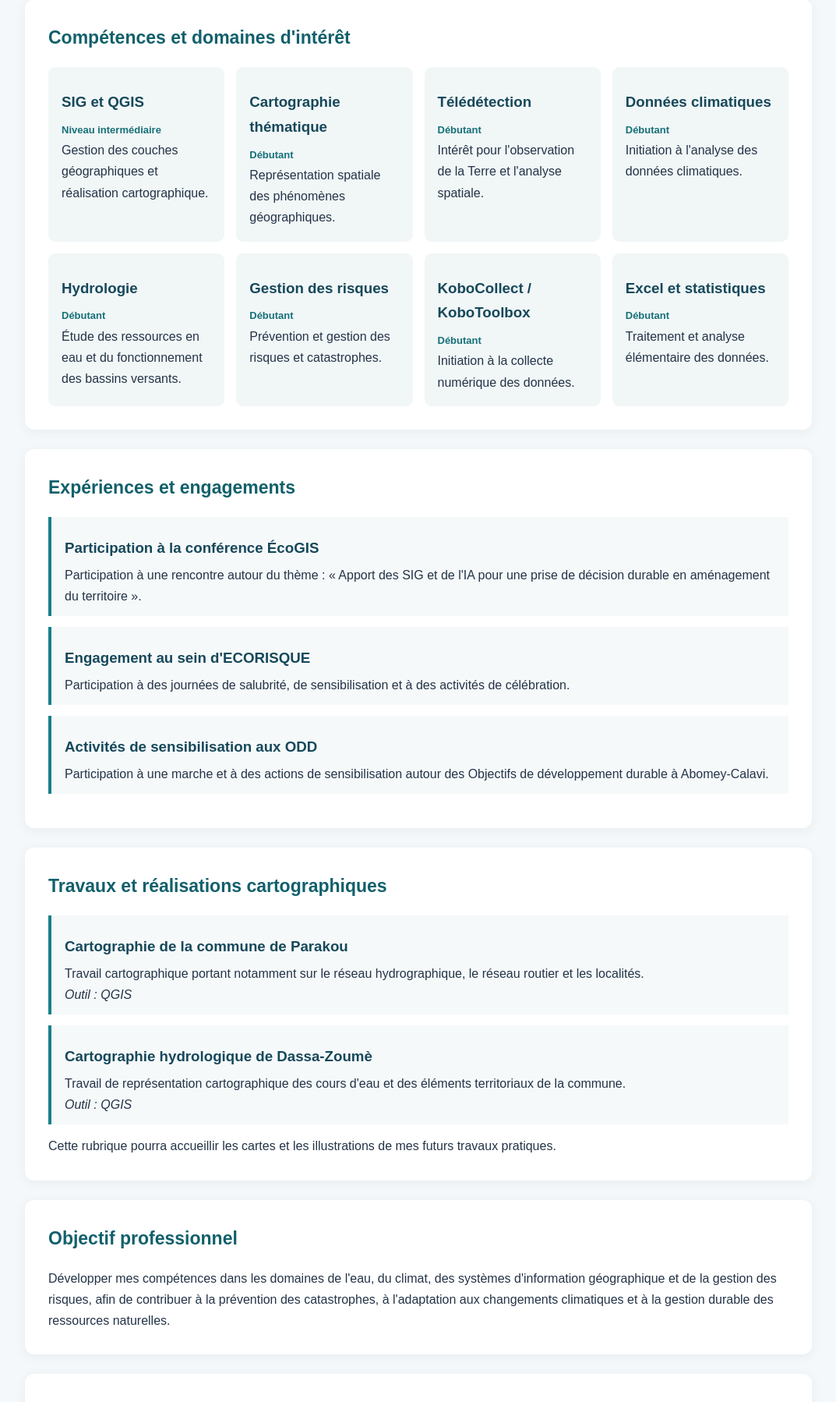
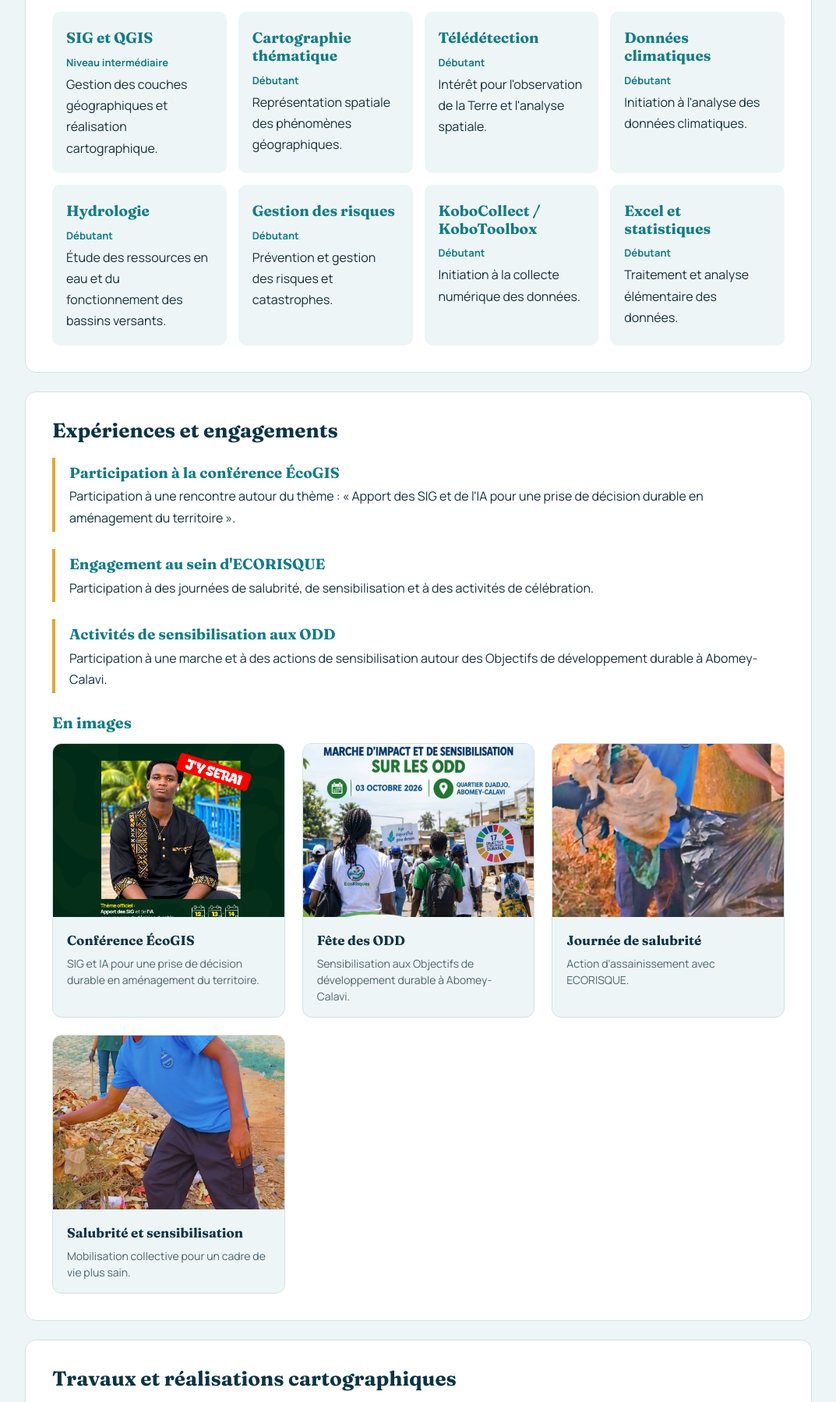
Before and after one commit to SALI-5-PROG/sali-5-prog.github.io, a plain HTML site: page index.html in a window 1280 px wide. Shown: the part 1002-2800 px from the top of the page at 78% size, without its empty margins (103-1176 px from the left). Drawn offline with Linux system fonts and the light colour scheme.

Commit message:
Revamp portfolio layout and content
Updated the portfolio layout and content, including new styles and sections for skills, experiences, and projects.

```diff
--- a/index.html
+++ b/index.html
@@ -6,32 +6,79 @@
 <meta name="description" content="Portfolio professionnel de SALIFOU Ibouraïma Okpèyèmi, étudiant en Gestion des Crises et Risques liés à l'Eau et au Climat.">
 <title>Portfolio professionnel | SALIFOU Ibouraïma</title>
 
+<link rel="preconnect" href="https://fonts.googleapis.com">
+<link rel="preconnect" href="https://fonts.gstatic.com" crossorigin>
+<link href="https://fonts.googleapis.com/css2?family=Fraunces:wght@600;700&family=Manrope:wght@400;500;700&display=swap" rel="stylesheet">
+
 <style>
+/* ===== Couleurs : modifiez-les ici pour changer tout le site ===== */
+:root{
+  --eau-profonde:#0c3446;
+  --riviere:#137c86;
+  --brume:#eef5f6;
+  --encre:#16313c;
+  --soleil:#e3a72f;
+  --blanc:#ffffff;
+  --trait:#d3e2e5;
+}
+
 *{margin:0;padding:0;box-sizing:border-box}
 html{scroll-behavior:smooth}
-body{font-family:Arial,sans-serif;background:#f5f8fa;color:#243447;line-height:1.7}
-header{background:#103b50;color:white;padding:55px 8%}
-nav{display:flex;justify-content:space-between;align-items:center;flex-wrap:wrap;gap:15px;margin-bottom:45px}
-nav strong{font-size:20px}
-nav a{color:white;text-decoration:none;margin:0 9px;font-size:14px}
-.hero{display:flex;align-items:center;gap:35px;flex-wrap:wrap}
-.avatar{width:155px;height:155px;border-radius:50%;background:#d5e7e9;color:#103b50;display:flex;align-items:center;justify-content:center;font-size:40px;font-weight:bold;border:5px solid white}
-.hero h1{font-size:clamp(27px,5vw,43px);margin-bottom:12px}
-.hero p{color:#d8e8ed}
-.tag{display:inline-block;background:#176b72;padding:7px 14px;border-radius:20px;margin-top:17px;font-size:13px}
-main{max-width:1050px;margin:auto;padding:35px 20px}
-section{background:white;padding:30px;margin-bottom:25px;border-radius:12px;box-shadow:0 3px 14px #173b5010}
-h2{color:#11606b;margin-bottom:18px;font-size:23px}
-h3{color:#16485a;margin:12px 0 5px}
-ul{padding-left:22px}
+body{font-family:"Manrope",Arial,sans-serif;background:var(--brume);color:var(--encre);line-height:1.7}
+h1,h2,h3{font-family:"Fraunces",Georgia,serif;line-height:1.2}
+img{display:block;max-width:100%}
+a:focus-visible{outline:3px solid var(--soleil);outline-offset:3px}
+
+/* ===== En-tête ===== */
+header{background:var(--eau-profonde);color:var(--blanc);padding:28px 8% 70px}
+nav{display:flex;justify-content:space-between;align-items:center;flex-wrap:wrap;gap:14px;margin-bottom:55px}
+nav strong{font-family:"Fraunces",Georgia,serif;font-size:19px}
+nav .liens{display:flex;flex-wrap:wrap;gap:6px 18px}
+nav a{color:#cfe3e8;text-decoration:none;font-size:14px;font-weight:500}
+nav a:hover{color:var(--blanc);text-decoration:underline;text-underline-offset:5px}
+
+.hero{display:flex;align-items:center;gap:45px;flex-wrap:wrap;max-width:1050px;margin:auto}
+.photo{width:190px;height:190px;border-radius:50%;object-fit:cover;border:5px solid var(--soleil);background:#d5e7e9}
+.hero h1{font-size:clamp(28px,5vw,46px);margin-bottom:12px}
+.hero p{color:#cfe3e8;max-width:560px}
+.themes{display:flex;flex-wrap:wrap;gap:8px;margin-top:20px}
+.themes span{border:1px solid #4f8795;border-radius:20px;padding:5px 14px;font-size:13px}
+
+/* ===== Contenu ===== */
+main{max-width:1050px;margin:-35px auto 0;padding:0 20px 35px}
+section{background:var(--blanc);padding:34px;margin-bottom:24px;border-radius:14px;border:1px solid var(--trait)}
+h2{color:var(--eau-profonde);margin-bottom:18px;font-size:26px}
+h3{color:var(--riviere);margin:4px 0 6px;font-size:19px}
+p+p{margin-top:10px}
+
 .grid{display:grid;grid-template-columns:repeat(auto-fit,minmax(220px,1fr));gap:15px}
-.item{background:#f1f6f7;padding:17px;border-radius:9px}
-.level{font-size:13px;color:#167078;font-weight:bold}
-.project{border-left:4px solid #17818a;padding:12px 17px;margin:14px 0;background:#f6f9fa}
-.contact a{color:#11606b;overflow-wrap:anywhere}
-footer{text-align:center;padding:25px;background:#103b50;color:white;font-size:13px}
-.button{display:inline-block;background:#16818a;color:white;padding:10px 18px;border-radius:7px;text-decoration:none;margin-top:15px}
-@media(max-width:600px){header{padding:30px 6%}nav{margin-bottom:30px}nav a{margin:0 5px}.hero{gap:20px}section{padding:22px}}
+.item{background:var(--brume);padding:18px;border-radius:10px}
+.item .niveau{display:inline-block;font-size:13px;font-weight:700;color:var(--riviere);margin-bottom:4px}
+
+/* ===== Cartes et images ===== */
+.cartes{display:grid;grid-template-columns:repeat(auto-fit,minmax(290px,1fr));gap:22px}
+figure{background:var(--brume);border-radius:12px;overflow:hidden;border:1px solid var(--trait)}
+figure img{width:100%;aspect-ratio:4/3;object-fit:cover}
+figure.carte img{object-fit:contain;background:var(--blanc)}
+figcaption{padding:16px 18px}
+figcaption strong{display:block;font-family:"Fraunces",Georgia,serif;color:var(--eau-profonde);font-size:17px;margin-bottom:4px}
+figcaption small{color:#4b6670;font-size:14px;line-height:1.5;display:block}
+.outil{display:inline-block;margin-top:8px;background:var(--riviere);color:var(--blanc);font-size:12px;font-weight:700;padding:3px 11px;border-radius:12px}
+
+.experience{border-left:4px solid var(--soleil);padding:4px 0 4px 18px;margin:0 0 22px}
+.sous-titre{margin:26px 0 14px;font-size:20px}
+
+.contact a{color:var(--riviere);overflow-wrap:anywhere}
+footer{text-align:center;padding:28px 20px;background:var(--eau-profonde);color:#cfe3e8;font-size:14px}
+
+@media(max-width:600px){
+  header{padding:24px 6% 60px}
+  nav{margin-bottom:35px}
+  .hero{gap:25px}
+  .photo{width:150px;height:150px}
+  section{padding:22px}
+}
+@media(prefers-reduced-motion:reduce){html{scroll-behavior:auto}}
 </style>
 </head>
 
@@ -39,8 +86,8 @@ footer{text-align:center;padding:25px;background:#103b50;color:white;font-size:1
 
 <header>
 <nav>
-<strong>PORTFOLIO PROFESSIONNEL</strong>
-<div>
+<strong>Portfolio professionnel</strong>
+<div class="liens">
 <a href="#apropos">À propos</a>
 <a href="#competences">Compétences</a>
 <a href="#experiences">Expériences</a>
@@ -50,12 +97,18 @@ footer{text-align:center;padding:25px;background:#103b50;color:white;font-size:1
 </nav>
 
 <div class="hero">
-<div class="avatar">SI</div>
+<!-- Photo de profil : le fichier doit se trouver dans le dossier "assert" -->
+<img class="photo" src="assert/photo_profil.png" alt="Photo de profil de SALIFOU Ibouraïma Okpèyèmi">
 <div>
 <h1>SALIFOU Ibouraïma Okpèyèmi</h1>
 <p>Étudiant en Gestion des Crises et Risques liés à l'Eau et au Climat (GCREC)</p>
-<p>Université d'Abomey-Calavi (UAC) – Bénin</p>
-<span class="tag">Eau · Climat · SIG · Gestion des risques</span>
+<p>Université d'Abomey-Calavi (UAC), Bénin</p>
+<div class="themes">
+<span>Eau</span>
+<span>Climat</span>
+<span>SIG</span>
+<span>Gestion des risques</span>
+</div>
 </div>
 </div>
 </header>
@@ -89,46 +142,91 @@ les projets académiques et les expériences professionnelles.
 <section id="competences">
 <h2>Compétences et domaines d'intérêt</h2>
 <div class="grid">
-<div class="item"><h3>SIG et QGIS</h3><span class="level">Niveau intermédiaire</span><p>Gestion des couches géographiques et réalisation cartographique.</p></div>
-<div class="item"><h3>Cartographie thématique</h3><span class="level">Débutant</span><p>Représentation spatiale des phénomènes géographiques.</p></div>
-<div class="item"><h3>Télédétection</h3><span class="level">Débutant</span><p>Intérêt pour l'observation de la Terre et l'analyse spatiale.</p></div>
-<div class="item"><h3>Données climatiques</h3><span class="level">Débutant</span><p>Initiation à l'analyse des données climatiques.</p></div>
-<div class="item"><h3>Hydrologie</h3><span class="level">Débutant</span><p>Étude des ressources en eau et du fonctionnement des bassins versants.</p></div>
-<div class="item"><h3>Gestion des risques</h3><span class="level">Débutant</span><p>Prévention et gestion des risques et catastrophes.</p></div>
-<div class="item"><h3>KoboCollect / KoboToolbox</h3><span class="level">Débutant</span><p>Initiation à la collecte numérique des données.</p></div>
-<div class="item"><h3>Excel et statistiques</h3><span class="level">Débutant</span><p>Traitement et analyse élémentaire des données.</p></div>
+<div class="item"><h3>SIG et QGIS</h3><span class="niveau">Niveau intermédiaire</span><p>Gestion des couches géographiques et réalisation cartographique.</p></div>
+<div class="item"><h3>Cartographie thématique</h3><span class="niveau">Débutant</span><p>Représentation spatiale des phénomènes géographiques.</p></div>
+<div class="item"><h3>Télédétection</h3><span class="niveau">Débutant</span><p>Intérêt pour l'observation de la Terre et l'analyse spatiale.</p></div>
+<div class="item"><h3>Données climatiques</h3><span class="niveau">Débutant</span><p>Initiation à l'analyse des données climatiques.</p></div>
+<div class="item"><h3>Hydrologie</h3><span class="niveau">Débutant</span><p>Étude des ressources en eau et du fonctionnement des bassins versants.</p></div>
+<div class="item"><h3>Gestion des risques</h3><span class="niveau">Débutant</span><p>Prévention et gestion des risques et catastrophes.</p></div>
+<div class="item"><h3>KoboCollect / KoboToolbox</h3><span class="niveau">Débutant</span><p>Initiation à la collecte numérique des données.</p></div>
+<div class="item"><h3>Excel et statistiques</h3><span class="niveau">Débutant</span><p>Traitement et analyse élémentaire des données.</p></div>
 </div>
 </section>
 
 <section id="experiences">
 <h2>Expériences et engagements</h2>
-<div class="project">
+
+<div class="experience">
 <h3>Participation à la conférence ÉcoGIS</h3>
 <p>Participation à une rencontre autour du thème : « Apport des SIG et de l'IA pour une prise de décision durable en aménagement du territoire ».</p>
 </div>
-<div class="project">
+<div class="experience">
 <h3>Engagement au sein d'ECORISQUE</h3>
 <p>Participation à des journées de salubrité, de sensibilisation et à des activités de célébration.</p>
 </div>
-<div class="project">
+<div class="experience">
 <h3>Activités de sensibilisation aux ODD</h3>
 <p>Participation à une marche et à des actions de sensibilisation autour des Objectifs de développement durable à Abomey-Calavi.</p>
+</div>
+
+<h3 class="sous-titre">En images</h3>
+<div class="cartes">
+<figure>
+<img src="assert/conference_ecogis.png" alt="Conférence ÉcoGIS sur les SIG et l'intelligence artificielle" loading="lazy">
+<figcaption>
+<strong>Conférence ÉcoGIS</strong>
+<small>SIG et IA pour une prise de décision durable en aménagement du territoire.</small>
+</figcaption>
+</figure>
+
+<figure>
+<img src="assert/fete_odd.jpg" alt="Fête des Objectifs de développement durable" loading="lazy">
+<figcaption>
+<strong>Fête des ODD</strong>
+<small>Sensibilisation aux Objectifs de développement durable à Abomey-Calavi.</small>
+</figcaption>
+</figure>
+
+<figure>
+<img src="assert/salubrite_1.jpg" alt="Journée de salubrité avec ECORISQUE" loading="lazy">
+<figcaption>
+<strong>Journée de salubrité</strong>
+<small>Action d'assainissement avec ECORISQUE.</small>
+</figcaption>
+</figure>
+
+<figure>
+<img src="assert/salubrite_2.jpg" alt="Activité de salubrité avec ECORISQUE" loading="lazy">
+<figcaption>
+<strong>Salubrité et sensibilisation</strong>
+<small>Mobilisation collective pour un cadre de vie plus sain.</small>
+</figcaption>
+</figure>
 </div>
 </section>
 
 <section id="projets">
 <h2>Travaux et réalisations cartographiques</h2>
-<div class="project">
-<h3>Cartographie de la commune de Parakou</h3>
-<p>Travail cartographique portant notamment sur le réseau hydrographique, le réseau routier et les localités.</p>
-<p><em>Outil : QGIS</em></p>
+<div class="cartes">
+<figure class="carte">
+<img src="assert/carte_parakou.jpg" alt="Carte de la commune de Parakou : réseau hydrographique, routes et localités" loading="lazy">
+<figcaption>
+<strong>Cartographie de la commune de Parakou</strong>
+<small>Réseau hydrographique, réseau routier et localités.</small>
+<span class="outil">QGIS</span>
+</figcaption>
+</figure>
+
+<figure class="carte">
+<img src="assert/carte_dassa_zoume.png" alt="Carte hydrologique de la commune de Dassa-Zoumè" loading="lazy">
+<figcaption>
+<strong>Cartographie hydrologique de Dassa-Zoumè</strong>
+<small>Représentation des cours d'eau et des éléments territoriaux de la commune.</small>
+<span class="outil">QGIS</span>
+</figcaption>
+</figure>
 </div>
-<div class="project">
-<h3>Cartographie hydrologique de Dassa-Zoumè</h3>
-<p>Travail de représentation cartographique des cours d'eau et des éléments territoriaux de la commune.</p>
-<p><em>Outil : QGIS</em></p>
-</div>
-<p>Cette rubrique pourra accueillir les cartes et les illustrations de mes futurs travaux pratiques.</p>
+<p style="margin-top:20px">Cette rubrique accueillera les cartes et illustrations de mes prochains travaux pratiques.</p>
 </section>
 
 <section>
```
